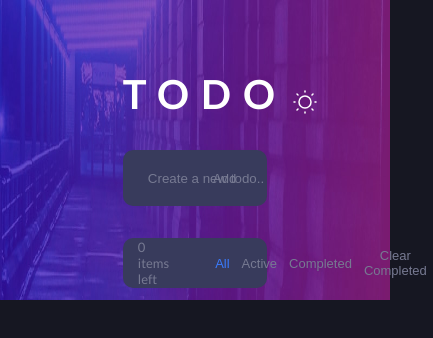
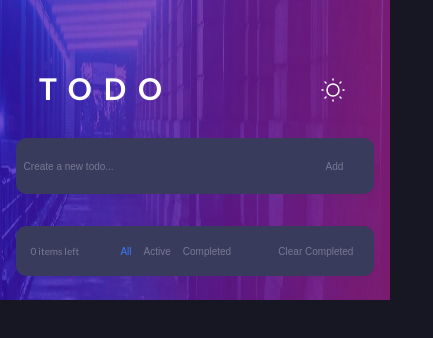
Before and after one commit to mateuszGadecki/ToDoApp, a React (Create React App) app: page / in a window 390 px wide. Shown: the top 338 px of the page, 433 px wide, since content can reach past the window. Built offline with nearby package versions, Linux system fonts and the light colour scheme; no server answers.

Commit message:
Making web responsive

```diff
--- a/src/Layout/Header.module.css
+++ b/src/Layout/Header.module.css
@@ -21,3 +21,22 @@
   filter: invert(100%) sepia(5%) saturate(272%) hue-rotate(220deg)
     brightness(117%) contrast(100%);
 }
+
+@media (max-width: 1540px) {
+  .header {
+    width: 45%;
+  }
+}
+@media (max-width: 1260px) {
+  .header {
+    width: 60%;
+  }
+}
+@media (max-width: 950px) {
+  .header {
+    width: 80%;
+  }
+  .header__title {
+    font-size: 3em;
+  }
+}
--- a/src/Tasks/CreateTask.module.css
+++ b/src/Tasks/CreateTask.module.css
@@ -25,3 +25,17 @@
   position: absolute;
   right: 2.5rem;
 }
+
+@media (max-width: 950px) {
+  .CreateTask__input {
+    font-size: 1.2rem;
+  }
+}
+
+@media (max-width: 560px) {
+  .CreateTask__input {
+    font-size: 1rem;
+    padding-left: 0.8rem;
+    padding-right: 7rem;
+  }
+}
--- a/src/Tasks/SingleTask.module.css
+++ b/src/Tasks/SingleTask.module.css
@@ -14,6 +14,7 @@
 .SingleTask__taskDescription {
   color: var(--taskDescription);
   font-size: 1.4rem;
+  overflow-y: auto;
 }
 
 .SingleTask__taskDescription--completed {
@@ -94,3 +95,17 @@
   border-width: 0 3px 3px 0;
   transform: rotate(45deg);
 }
+
+@media (max-width: 950px) {
+  .SingleTask__taskDescription {
+    font-size: 1.2rem;
+  }
+}
+
+@media (max-width: 560px) {
+  .SingleTask__taskDescription {
+    font-size: 1rem;
+    margin: 0 2rem 0 2.5rem;
+    text-align: center;
+  }
+}
--- a/src/Tasks/TaskNav.module.css
+++ b/src/Tasks/TaskNav.module.css
@@ -13,6 +13,7 @@
   display: flex;
   list-style: none;
   align-items: center;
+  padding: 0;
 }
 
 .TaskNav__amount {
@@ -21,3 +22,9 @@
   display: flex;
   align-items: center;
 }
+
+@media (max-width: 950px) {
+  .TaskNav__amount {
+    font-size: 1rem;
+  }
+}
--- a/src/Tasks/Tasks.js
+++ b/src/Tasks/Tasks.js
@@ -41,7 +41,7 @@ const Tasks = (props) => {
 
   if (props.loading) {
     singleTask = (
-      <CSSTransition>
+      <CSSTransition timeout={0}>
         <Spinner />
       </CSSTransition>
     );
--- a/src/Tasks/Tasks.module.css
+++ b/src/Tasks/Tasks.module.css
@@ -28,3 +28,25 @@
   transform: translateX(100%);
   transition: all 0.4s;
 }
+
+@media (max-width: 1540px) {
+  .Tasks {
+    width: 45%;
+  }
+}
+@media (max-width: 1260px) {
+  .Tasks {
+    width: 60%;
+  }
+}
+
+@media (max-width: 950px) {
+  .Tasks {
+    width: 80%;
+  }
+}
+@media (max-width: 710px) {
+  .Tasks {
+    width: 92%;
+  }
+}
--- a/src/shared/Button.module.css
+++ b/src/shared/Button.module.css
@@ -15,3 +15,9 @@
 .button--active {
   color: #3a7bfd;
 }
+
+@media (max-width: 950px) {
+  .button {
+    font-size: 1rem;
+  }
+}
```
